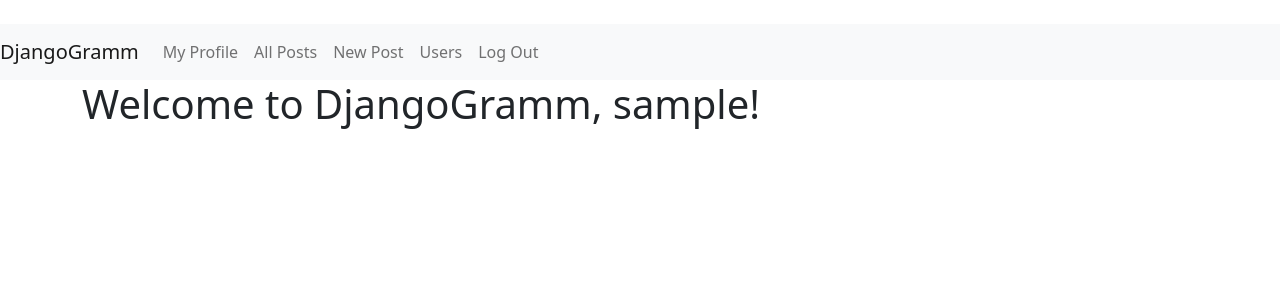
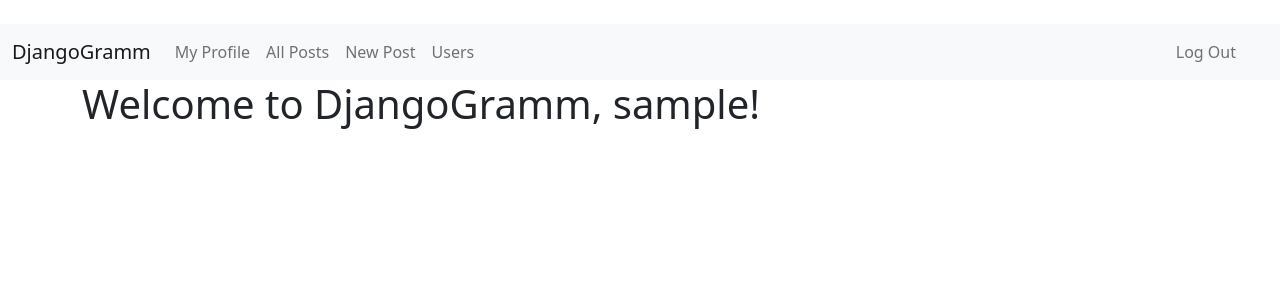
Before and after one commit to margo-dubovik/DjangoGram, a Django app: page /account/ in a window 1280 px wide. Shown: the top 300 px of the page. Run offline with Django 4.2, Linux system fonts and the light colour scheme; the visitor is signed in with stand-in values (Sample User, id 1).

Commit message:
navbar rebuilt for bootstrap 5.0

```diff
--- a/djangogramm/djangogramm/templates/base.html
+++ b/djangogramm/djangogramm/templates/base.html
@@ -12,30 +12,34 @@
 <header>
     <br>
     <nav class="navbar navbar-expand-lg navbar-light bg-light">
+      <div class="container-fluid">
         <a class="navbar-brand" href="/">DjangoGramm</a>
-  <button class="navbar-toggler" type="button" data-toggle="collapse" data-target="#navbarNavAltMarkup"
-          aria-controls="navbarNavAltMarkup" aria-expanded="false" aria-label="Toggle navigation">
+        <button class="navbar-toggler" type="button" data-bs-toggle="collapse" data-bs-target="#navbarSupportedContent" aria-controls="navbarSupportedContent" aria-expanded="false" aria-label="Toggle navigation">
           <span class="navbar-toggler-icon"></span>
         </button>
-  <div class="collapse navbar-collapse" id="navbarNavAltMarkup">
-      <div  class="nav navbar-nav">
-          <a class="nav-item nav-link" href="{% url 'view-profile' user.pk %}">My Profile</a>
+        <div class="collapse navbar-collapse" id="navbarSupportedContent">
+          <ul class="navbar-nav me-auto mb-2 mb-lg-0">
+            <li class="nav-item">
+              <a class="nav-link" aria-current="page" href="{% url 'view-profile' user.pk %}">My Profile</a>
+            </li>
+            <li class="nav-item">
+              <a class="nav-link" aria-current="page" href="{% url 'all-posts' %}">All Posts</a>
+            </li>
+            <li class="nav-item">
+              <a class="nav-link" aria-current="page" href="{% url 'new-post' %}">New Post</a>
+            </li>
+            <li class="nav-item">
+              <a class="nav-link" aria-current="page" href="{% url 'all-users' %}">Users</a>
+            </li>
+            </ul>
+            <div class="navbar-nav me-4 mb-2 mb-lg-0">
+              <a class="nav-item nav-link" href="/account/logout">Log Out</a>
             </div>
-      <div  class="nav navbar-nav">
-          <a class="nav-item nav-link" href="/post/all">All Posts</a>
-      </div>
-      <div  class="nav navbar-nav">
-        <a class="nav-item nav-link" href="/post/new">New Post</a>
-      </div>
-      <div  class="nav navbar-nav">
-          <a class="nav-item nav-link" href="{% url 'all-users' %}">Users</a>
-      </div>
-      <div  class="nav navbar-nav ml-auto">
-          <a class="nav-item nav-link" href="/account/logout">Log Out</a>
         </div>
       </div>
     </nav>
 </header>
+
 {% block body %}
 {% endblock %}
 
--- a/djangogramm/post/templates/post_details.html
+++ b/djangogramm/post/templates/post_details.html
@@ -9,6 +9,7 @@
     <p><small>{{ post.date }}</small></p>
     {% for image in post.post_images  %}
         <img src="{{ image.image.url }}" height="400" alt="post_image">
+        <br/>
     {% endfor %}
 
     <br/><br/>
--- a/djangogramm/post/urls.py
+++ b/djangogramm/post/urls.py
@@ -2,7 +2,7 @@ from django.urls import path
 from . import views
 
 urlpatterns = [
-    path('new/', views.new_post),
+    path('new/', views.new_post, name='new-post'),
     path('all/', views.all_posts, name='all-posts'),
     path('<int:pk>', views.post_details, name='post-details'),
     path('like/<int:pk>', views.like_view, name='like_post'),
```
Also changed, not shown: djangogramm/djangogramm/templates/guest_base.html (+18 -15 lines). Lines whose indentation alone changed are shown as unchanged.
